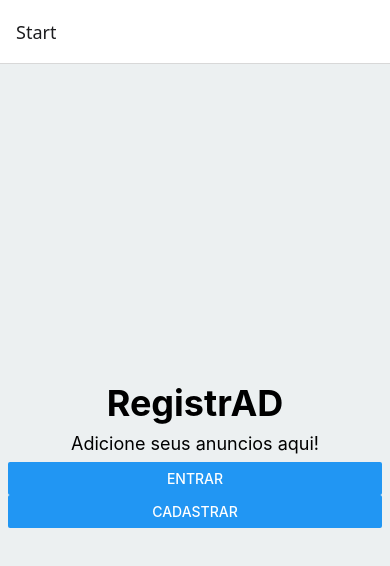
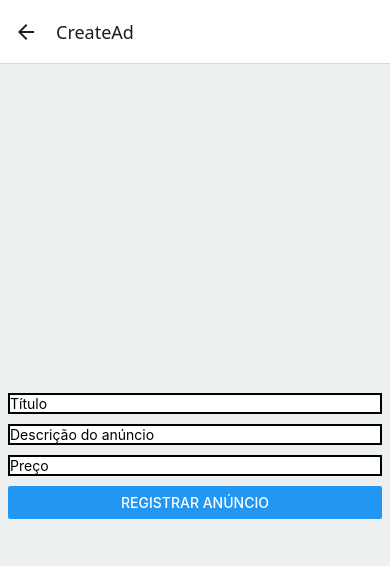
Before and after one commit to luizh121/Registrador-de-anuncios, a React Native app: screen /CreateAd in a window 390 px wide. Shown: the top 566 px of the page. Built offline with nearby package versions, Linux system fonts and the light colour scheme.

Commit message:
feat: adiciona lógica de cadastrar anúncios

```diff
--- a/components/input.js
+++ b/components/input.js
@@ -4,6 +4,8 @@ import { useState } from "react";
 
 export function Input({
     placeholder,
+    numberOfLines = 1,
+    keyboardType = 'default',
      value,
      onChangeText,
      secureTextEntry = false,
@@ -14,11 +16,12 @@ export function Input({
          <TextInput
                   style={styles.input}
                   placeholder={placeholder}
-                  numberOfLines={1}
+                  numberOfLines={numberOfLines}
                   editable={true}
                   value={value}
                   secureTextEntry={secureTextEntry}
                   onChangeText={onChangeText}
+                  keyboardType={keyboardType}
                 />
     )
 }
--- a/src/navigation/HomeStack.js
+++ b/src/navigation/HomeStack.js
@@ -4,6 +4,7 @@ import LoginScreen from '../screens/loginScreen';
 import SignInScreen from '../screens/signinScreen';
 import HomeScreen from '../screens/HomeScreen';
 import StartScreen from '../screens/StartScreen';
+import CreateAdScreen from '../screens/CreateAdScreen';
 
 const Stack = createNativeStackNavigator();
 
@@ -31,6 +32,11 @@ export function HomeStack(){
                     name={"Home"}
                     component={HomeScreen}
                 />
+
+                <Stack.Screen
+                    name={"CreateAd"}
+                    component={CreateAdScreen}
+                />
             </Stack.Navigator>
         </NavigationContainer>
 
--- /dev/null
+++ b/src/screens/CreateAdScreen.js
@@ -0,0 +1,78 @@
+import {Text, View}               from 'react-native';
+import { useEffect, useState }    from 'react';
+import { criarAnuncio }           from '../services/AdService';
+import { Input }                  from '../../components/input';
+import Navibutton                 from '../../components/Navibutton';
+import { styles }                 from '../../style/styles';
+import { setEmail, setUid}        from '../redux/userSlice';
+import {useSelector, useDispatch} from 'react-redux';
+
+
+
+
+export default function CreateAdScreen({navigation}){
+
+
+
+    const [titulo, setTitulo]       = useState('');
+    const [descricao, setDescricao] = useState('');
+    const [preco, setPreco]         = useState('');
+    const [aviso,setAviso]          = useState('');
+
+    const uid   = useSelector((state) => state.user.uid)
+    const email = useSelector((state) => state.user.email)
+
+
+
+
+    async function SalvarAnuncio() {
+        if(!titulo || !descricao || !preco){
+
+            return(
+                setAviso("Preencha todos os campos.")
+            )
+
+
+        } else if(isNaN(preco)){
+                setAviso("Preço inválido");
+            }else{
+            try{
+                await criarAnuncio(titulo, descricao, Number(preco), uid, email);
+                console.log("Sucesso")
+                navigation.goBack();
+            }catch(erro){
+                console.log("Erro: ", erro.message)
+            }
+        }
+    }
+    return(
+        <View style={styles.container}>
+
+            <Text style={styles.aviso}>{aviso}</Text>
+            <Input
+                placeholder="Título"
+                value={titulo}
+                onChangeText={setTitulo}
+            />
+
+            <Input
+                placeholder="Descrição do anúncio"
+                value={descricao}
+                onChangeText={setDescricao}
+                numberOfLines={3}
+            />
+
+              <Input
+                placeholder="Preço"
+                value={preco}
+                onChangeText={setPreco}
+                keyboardType='numeric'
+            />
+
+            <Navibutton
+                title= "Registrar anúncio"
+                onPress={SalvarAnuncio}
+            />
+        </View>
+    )
+}
--- a/src/screens/HomeScreen.js
+++ b/src/screens/HomeScreen.js
@@ -1,12 +1,19 @@
-import { View, Text } from 'react-native';
-import { styles } from '../../style/styles';
-import { useEffect } from 'react';
+import { View, Text }   from 'react-native';
+import { styles }       from '../../style/styles';
+import { useEffect }    from 'react';
+import { useNavigation} from '@react-navigation/native';
+import Navibutton       from '../../components/Navibutton';
 
-export default function HomeScreen() {
+export default function HomeScreen({navigation}) {
 
   return (
     <View>
       <Text>Usuário autenticado</Text>
+
+      <Navibutton
+        title= "Registrar Anúncio (temp)"
+        onPress={() => navigation.navigate('CreateAd')}
+      />
     </View>
   );
 
--- /dev/null
+++ b/src/services/AdService.js
@@ -0,0 +1,27 @@
+import  {db}                                   from "../../firebaseConfig";
+import { collection, addDoc, serverTimestamp } from "firebase/firestore";
+
+
+
+export async function criarAnuncio(
+  titulo,
+  descricao,
+  preco,
+  uid,
+  email
+) {
+    return await addDoc (
+
+        //indica onde salvar os dados no firebase
+        collection(db, 'anuncios'), {
+            titulo,
+            descricao,
+            preco,
+            uid,
+            email,
+            createdAt: serverTimestamp(),
+
+        }
+    )
+
+}
--- a/src/services/authService.js
+++ b/src/services/authService.js
@@ -1,6 +1,6 @@
 
 import {createUserWithEmailAndPassword, signInWithEmailAndPassword, signOut} from 'firebase/auth';
-import { auth }                                                              from "./firebaseConfig";
+import { auth }                                                              from "../../firebaseConfig";
 
 
 
```
Also changed, not shown: src/navigation/Tab.js (added, +23 -0 lines), src/screens/ProfileScreen.js (added, +12 -0 lines), src/screens/loginScreen.js (+9 -9 lines), firebaseConfig.js (renamed from src/services/firebaseConfig.js).
